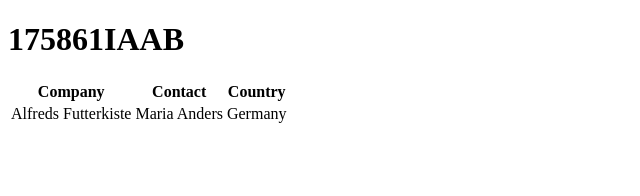
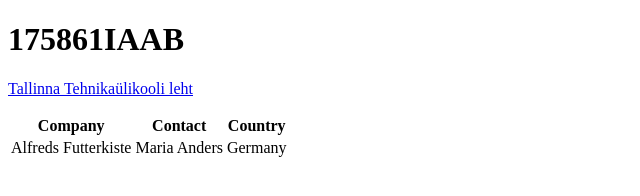
Before and after one commit to makokk/ITI0101, a plain HTML site: page index.html in a window 1280 px wide. Shown: the whole page, without its empty margins (0-640 px from the left). Drawn offline with Linux system fonts and the light colour scheme.

Commit message:
Update index.html

```diff
--- a/index.html
+++ b/index.html
@@ -5,7 +5,7 @@
     </head>
     <body>
         <h1>175861IAAB</h1>
-    </body>
+        <p><a href="https://taltech.ee/">Tallinna Tehnikaülikooli leht</a></p>
         <table>
             <tr>
                 <th>Company</th>
@@ -18,4 +18,5 @@
                 <td>Germany</td>
             </tr>
         </table>
+    </body>
 </html>
```
Lines whose indentation alone changed are shown as unchanged.
